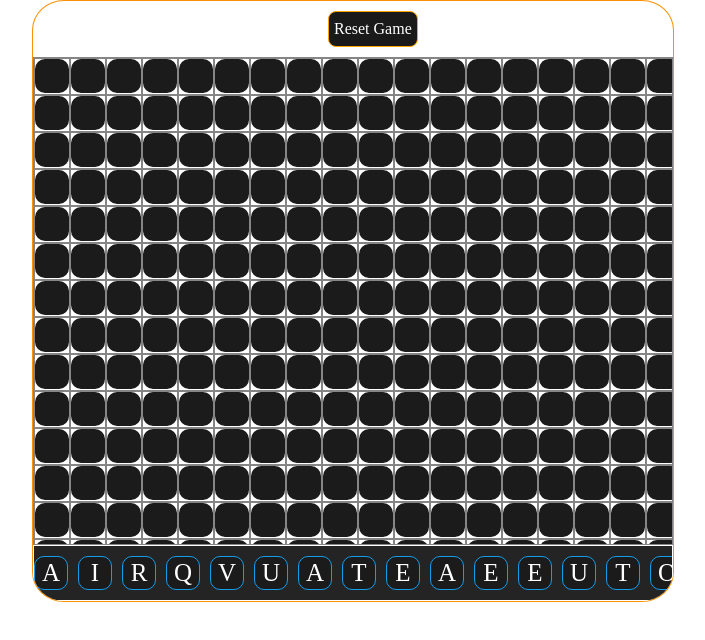
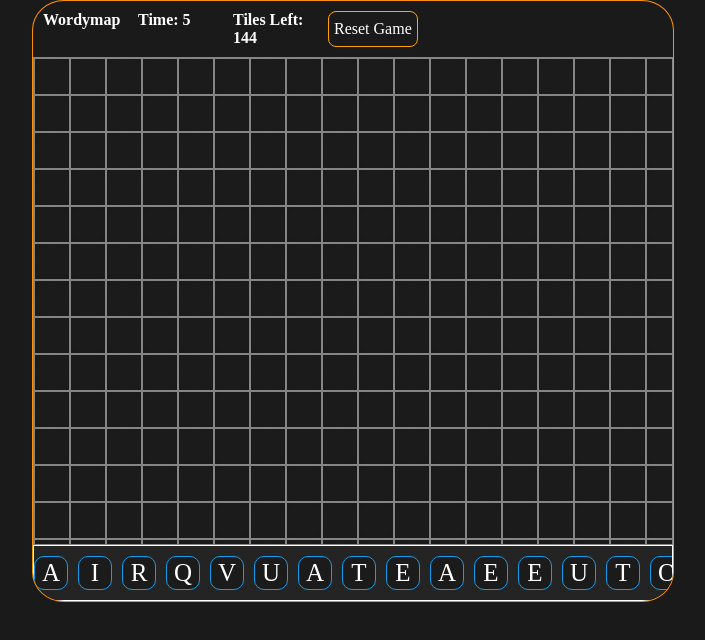
Before and after one commit to dchicchon/wordymap, a React (Vite) app: page / in a window 1280 px wide. Shown: the top 640 px of the page, without its empty margins (287-992 px from the left). Built offline with nearby package versions, Linux system fonts and the light colour scheme.

Commit message:
update vite config and style

```diff
--- a/src/main.css
+++ b/src/main.css
@@ -0,0 +1,3 @@
+body, html, #root {
+    height: 100%;
+}
--- a/vite.config.js
+++ b/vite.config.js
@@ -3,5 +3,6 @@ import react from '@vitejs/plugin-react'
 
 // https://vitejs.dev/config/
 export default defineConfig({
+  base: '/wordymap/',
   plugins: [react()]
 })
```
